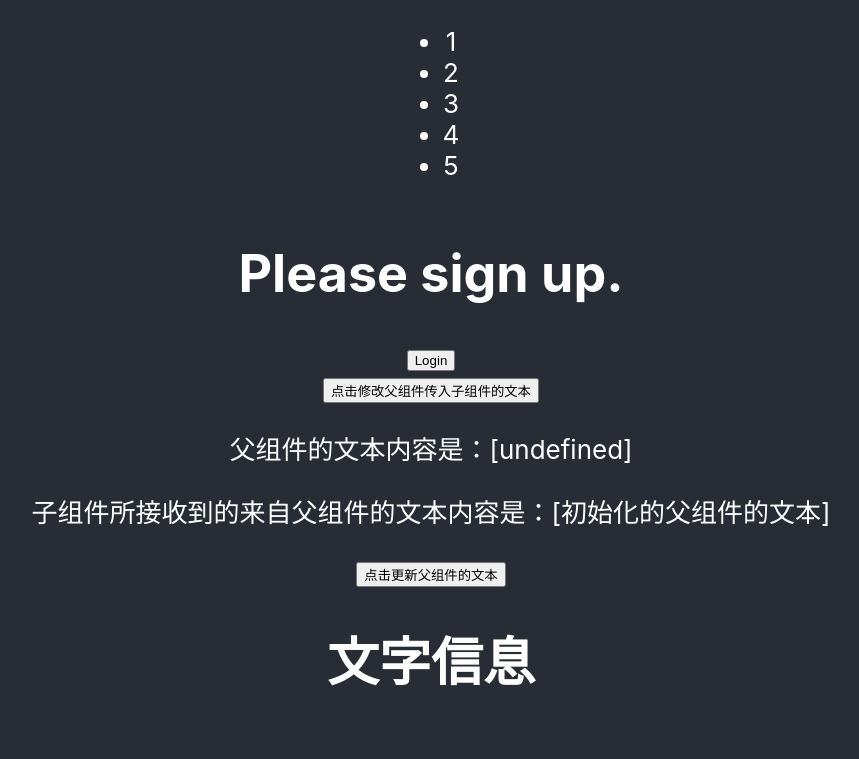
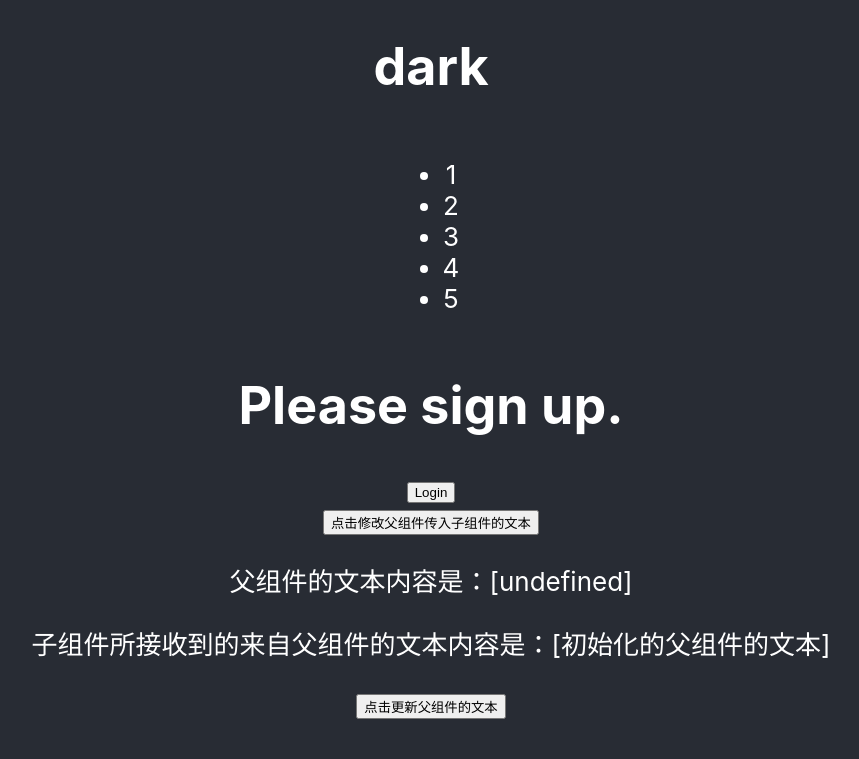
Before and after one commit to SeriousLose/r-study, a React (Create React App) app: page / in a window 1280 px wide. Shown: the top 759 px of the page, without its empty margins (209-1068 px from the left). Built offline with nearby package versions, Linux system fonts and the light colour scheme.

Commit message:
<feature>增加 context

```diff
--- a/src/App.js
+++ b/src/App.js
@@ -3,13 +3,22 @@
 import LoginControl from './components/LoginControl/LoginControl';
 import NumberList from './components/NumberList/NumberList';
 import TestComponent from './components/TestComponent/TestComponent';
+import Toolbar from './components/Toolbar/Toolbar';
 import WelcomeComponent from './components/WelcomeComponent/WelcomeComponent';
 import logo from './logo.svg';
+import ThemeContext from './state/ThemeContext';
+
+
+
+
 
 function App () {
   return (
     <div className="App">
       <header className="App-header">
+      <ThemeContext.Provider value="dark">
+        <Toolbar />
+      </ThemeContext.Provider>
         <NumberList/>
         <LoginControl/>
         <FatherComponent />
--- /dev/null
+++ b/src/components/Toolbar/ThemedButton.jsx
@@ -0,0 +1,17 @@
+import React from 'react';
+import ThemeContext from '../../state/ThemeContext';
+
+class ThemedButton extends React.Component {
+  // 指定 contextType 读取当前的 theme context。
+  // React 会往上找到最近的 theme Provider，然后使用它的值。
+  // 在这个例子中，当前的 theme 值为 “dark”。
+  static contextType = ThemeContext;
+  render() {
+    return (
+      <div>
+        <h1>{this.context}</h1>
+      </div>
+    );
+  }
+}
+export default ThemedButton;
--- /dev/null
+++ b/src/components/Toolbar/Toolbar.jsx
@@ -0,0 +1,9 @@
+import ThemedButton from './ThemedButton';
+// 中间的组件再也不必指明往下传递 theme 了。
+export default function Toolbar() {
+  return (
+    <div>
+      <ThemedButton />
+    </div>
+  );
+}
--- /dev/null
+++ b/src/state/ThemeContext.js
@@ -0,0 +1,5 @@
+
+import React from 'react';
+
+const ThemeContext = React.createContext('light');
+export default ThemeContext;
```
